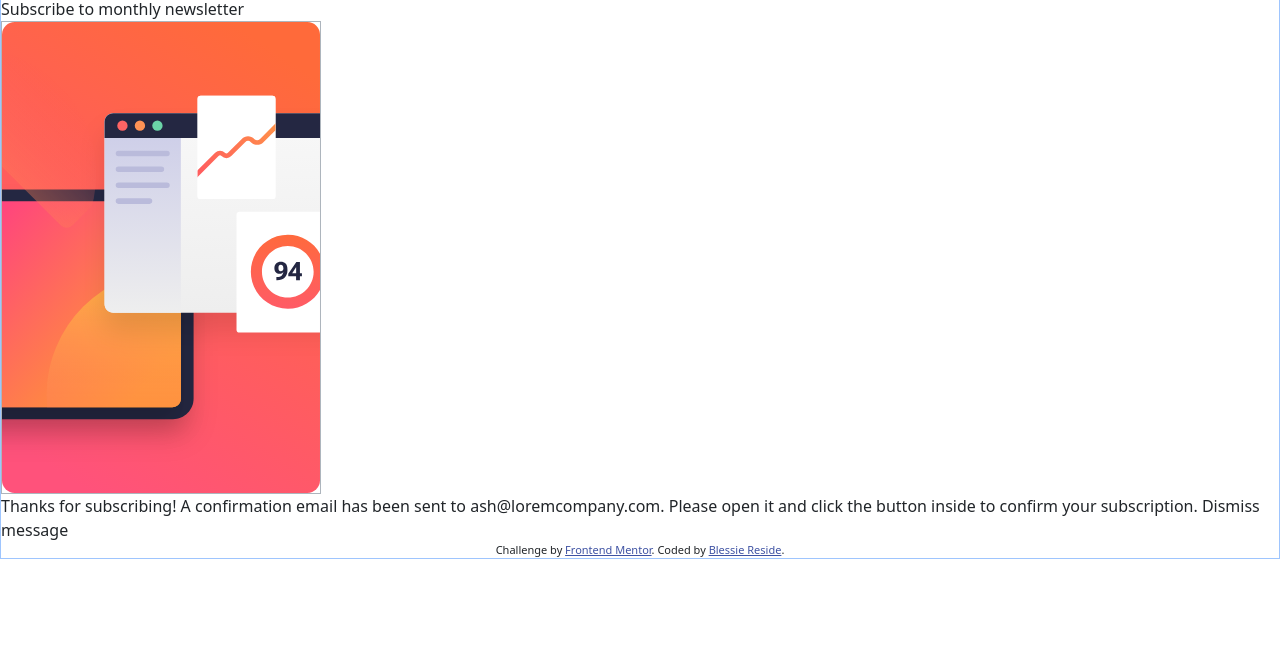
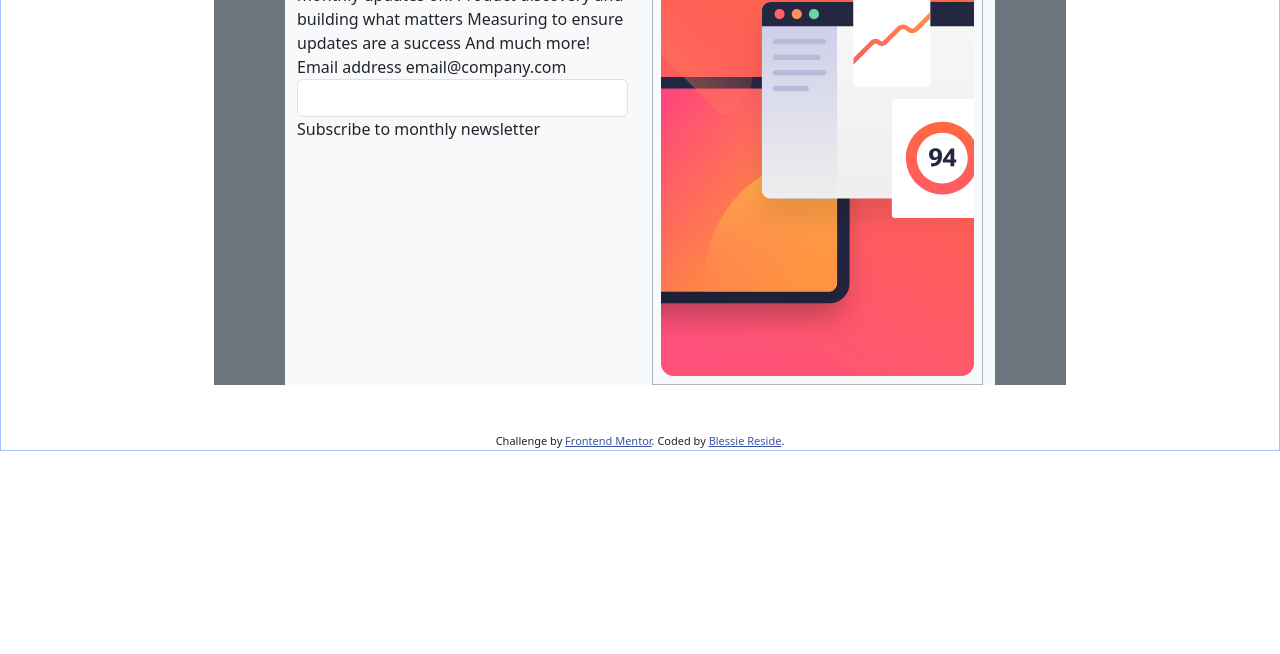
Before and after one commit to BlessieReside/newsletter, a plain HTML site: page index.html in a window 1280 px wide. Shown: the part 146-800 px from the top of the page. Drawn offline with nearby package versions, Linux system fonts and the light colour scheme.

Commit message:
Change the layout using bs5

```diff
--- a/index.html
+++ b/index.html
@@ -1,26 +1,39 @@
 <!DOCTYPE html>
 <html lang="en">
+
 <head>
   <meta charset="UTF-8">
-  <meta name="viewport" content="width=device-width, initial-scale=1.0"> <!-- displays site properly based on user's device -->
+  <meta name="viewport" content="width=device-width, initial-scale=1.0">
+  <!-- displays site properly based on user's device -->
 
   <link rel="icon" type="image/png" sizes="32x32" href="./assets/images/favicon-32x32.png">
 
   <!-- Bootstrap links -->
-  <link href="https://cdn.jsdelivr.net/npm/bootstrap@5.3.0/dist/css/bootstrap.min.css" rel="stylesheet" integrity="sha384-9ndCyUaIbzAi2FUVXJi0CjmCapSmO7SnpJef0486qhLnuZ2cdeRhO02iuK6FUUVM" crossorigin="anonymous">
-  <script src="https://cdn.jsdelivr.net/npm/bootstrap@5.3.0/dist/js/bootstrap.bundle.min.js" integrity="sha384-geWF76RCwLtnZ8qwWowPQNguL3RmwHVBC9FhGdlKrxdiJJigb/j/68SIy3Te4Bkz" crossorigin="anonymous"></script>
+  <link href="https://cdn.jsdelivr.net/npm/bootstrap@5.3.0/dist/css/bootstrap.min.css" rel="stylesheet"
+    integrity="sha384-9ndCyUaIbzAi2FUVXJi0CjmCapSmO7SnpJef0486qhLnuZ2cdeRhO02iuK6FUUVM" crossorigin="anonymous">
+  <script src="https://cdn.jsdelivr.net/npm/bootstrap@5.3.0/dist/js/bootstrap.bundle.min.js"
+    integrity="sha384-geWF76RCwLtnZ8qwWowPQNguL3RmwHVBC9FhGdlKrxdiJJigb/j/68SIy3Te4Bkz"
+    crossorigin="anonymous"></script>
   <title>Frontend Mentor | Newsletter sign-up form with success message</title>
 
   <!-- Feel free to remove these styles or customise in your own stylesheet 👍 -->
   <style>
-    .attribution { font-size: 11px; text-align: center; }
-    .attribution a { color: hsl(228, 45%, 44%); }
+    .attribution {
+      font-size: 11px;
+      text-align: center;
+    }
+
+    .attribution a {
+      color: hsl(228, 45%, 44%);
+    }
   </style>
 </head>
-<body class="border border-primary-subtle w-100 mx-auto my-auto">
 
+<body class="border border-primary-subtle col-xl-12 mx-auto my-auto">
   <!-- Sign-up form start -->
-  <section className="d-flex  w-50 bg-secondary border border-dark-subtle">
+  <div class="bg-secondary col-xl-8 mx-auto mt-5 mb-5">
+    <div class="row col-xl-10 bg-light mx-auto my-auto h-50">
+      <div class="col-xl-6">
         <h1>Stay updated!</h1>
 
         Join 60,000+ product managers receiving monthly updates on:
@@ -31,25 +44,26 @@
 
         Email address
         email@company.com
-  <input type="text" class="form-control w-25" >
+        <input type="text" class="form-control w-100">
         Subscribe to monthly newsletter
- <img
-  src=assets/images/illustration-sign-up-desktop.svg
-  class="d-flex w-25 h-50 border border-dark-subtle"
-  alt="..."
-></img>
-  </section>
-
+      </div>
+      <div class="col-xl-6">
+        <img src=assets/images/illustration-sign-up-desktop.svg class="p-2 w-100 border border-dark-subtle"
+          alt="Newsletter"></img>
+      </div>
+    </div>
+  </div>
+</body>
 <!-- Sign-up form end -->
 
 <!-- Success message start -->
 
-  Thanks for subscribing!
+<!-- Thanks for subscribing!
 
   A confirmation email has been sent to ash@loremcompany.com.
   Please open it and click the button inside to confirm your subscription.
 
-  Dismiss message
+  Dismiss message -->
 
 <!-- Success message end -->
 
@@ -57,5 +71,6 @@
   Challenge by <a href="https://www.frontendmentor.io?ref=challenge" target="_blank">Frontend Mentor</a>.
   Coded by <a href="#">Blessie Reside</a>.
 </div>
-</body>
+
+
 </html>
```
Lines whose indentation alone changed are shown as unchanged.
